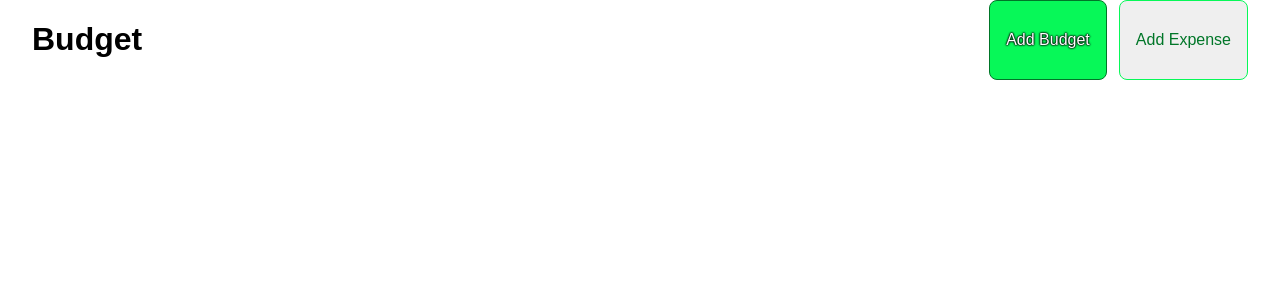
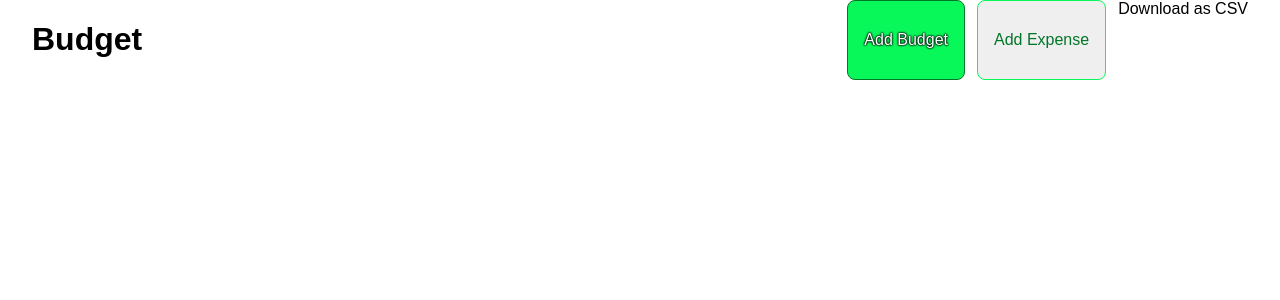
Before and after one commit to EnzoDFer/WiseBoon, a Next.js app: page / in a window 1280 px wide. Shown: the top 300 px of the page. Built offline with nearby package versions, Linux system fonts and the light colour scheme.

Commit message:
Add export as csv download link

```diff
--- a/components/ui/Modals/BudgetModal.tsx
+++ b/components/ui/Modals/BudgetModal.tsx
@@ -1,6 +1,6 @@
-import { ChangeEvent, Dispatch, SetStateAction, useEffect, useState } from "react";
+import { ChangeEvent, Dispatch, FormEvent, SetStateAction, useEffect, useState } from "react";
 import {  useBudget } from "../../../contexts/BudgetsContext";
-import { findNameInArray, removeRedundantSpaces } from "../../../utils/genericHelperFuntions";
+import { findNameInArray, removeRedundantBreaks } from "../../../utils/genericHelperFuntions";
 import Button from "../Button/Button";
 import BaseModal from "./BaseModal/BaseModal";
 import styles from './BaseModal/ModalForm.module.scss';
@@ -20,7 +20,7 @@ export default function BudgetModal(
     //Validation
     //Name Validation
     if (newName) {
-      if (!findNameInArray(budgets,removeRedundantSpaces(newName))) setNameValid(true);
+      if (!findNameInArray(budgets,removeRedundantBreaks(newName))) setNameValid(true);
       else setNameValid(false);
     }
     else setNameValid(false);
--- a/contexts/BudgetsContext.tsx
+++ b/contexts/BudgetsContext.tsx
@@ -1,5 +1,5 @@
 import { createContext, Dispatch, SetStateAction, useContext, useState } from "react";
-import { filterById, removeRedundantSpaces } from "../utils/genericHelperFuntions";
+import { filterById, removeRedundantBreaks } from "../utils/genericHelperFuntions";
 import { v4 as uuidV4 } from "uuid";
 
 interface IBudgetContext {
@@ -74,7 +74,7 @@ export const BudgetsProvider = ({children}:{children:React.ReactNode}):JSX.Eleme
   }
 
   function addBudget({name, max}: {name: string, max: number}): void {
-    if (removeRedundantSpaces(name) in budgets) {
+    if (removeRedundantBreaks(name) in budgets) {
       throw new Error('attempted to create budget with existing name');
     }
     const newBudget:IBudget= {
--- a/pages/index.tsx
+++ b/pages/index.tsx
@@ -8,10 +8,12 @@ import BudgetModal from '../components/ui/Modals/BudgetModal';
 import { useEffect, useState } from 'react';
 import ExpenseModal from '../components/ui/Modals/ExpenseModal';
 import ExpenseListModal from '../components/ui/Modals/ExpenseListModal';
+import { expenseArrayToCSV } from '../utils/csvUtil';
 
 export default function Home() {
   const {
     budgets,
+    expenses,
     getBudgetExpenseTotal,
     setCurrentBudget
   } = useBudget();
@@ -59,6 +61,12 @@ export default function Home() {
           >
             Add Expense
           </Button>
+          <a
+            href={'data:text/csv;charset=utf-8,'+encodeURI(expenseArrayToCSV(expenses))}
+            download={`budgets_${new Date().toLocaleDateString()}.csv`}
+          >
+            Download as CSV
+          </a>
         </Header>
         {budgets.map((budget:IBudget, index: number)=>{
           return <BudgetCard
```
